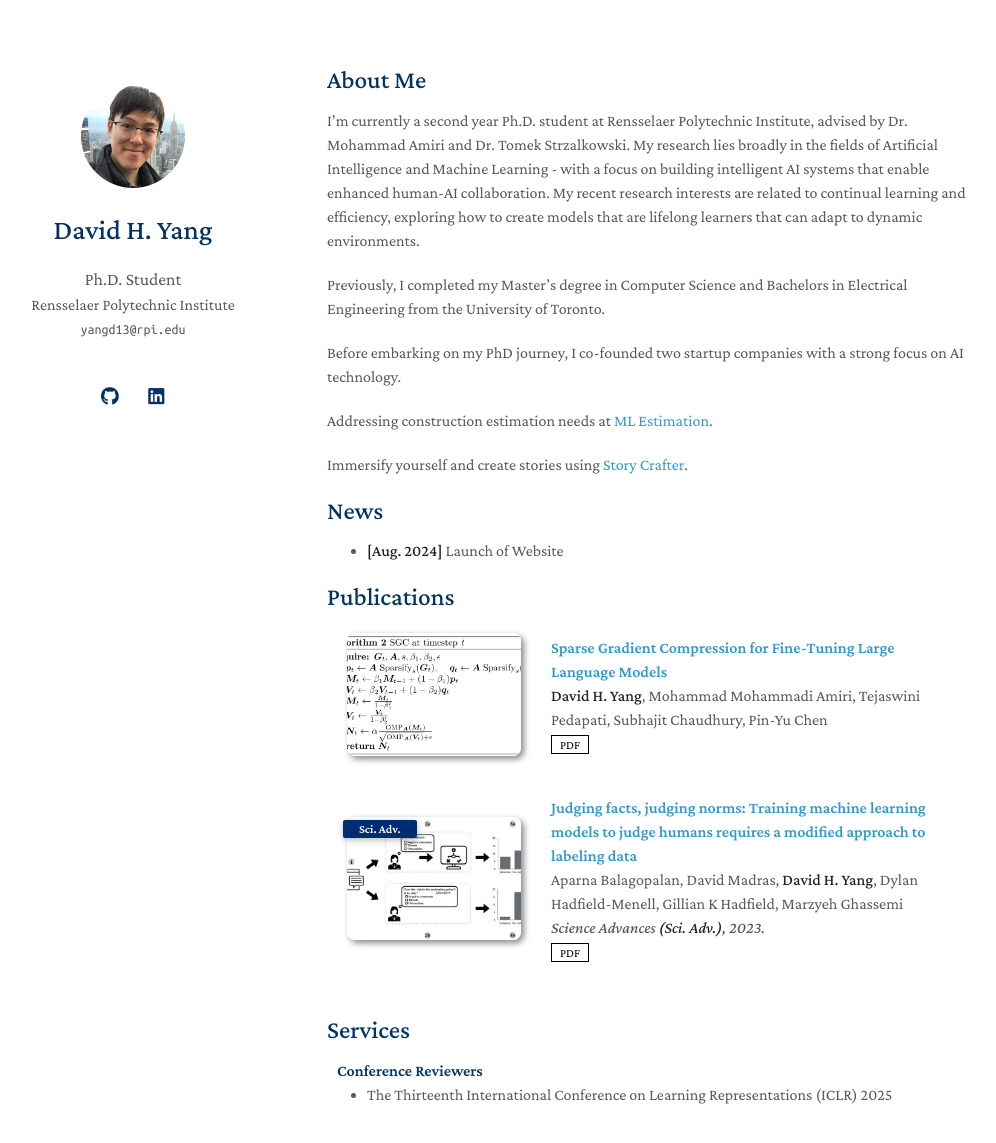
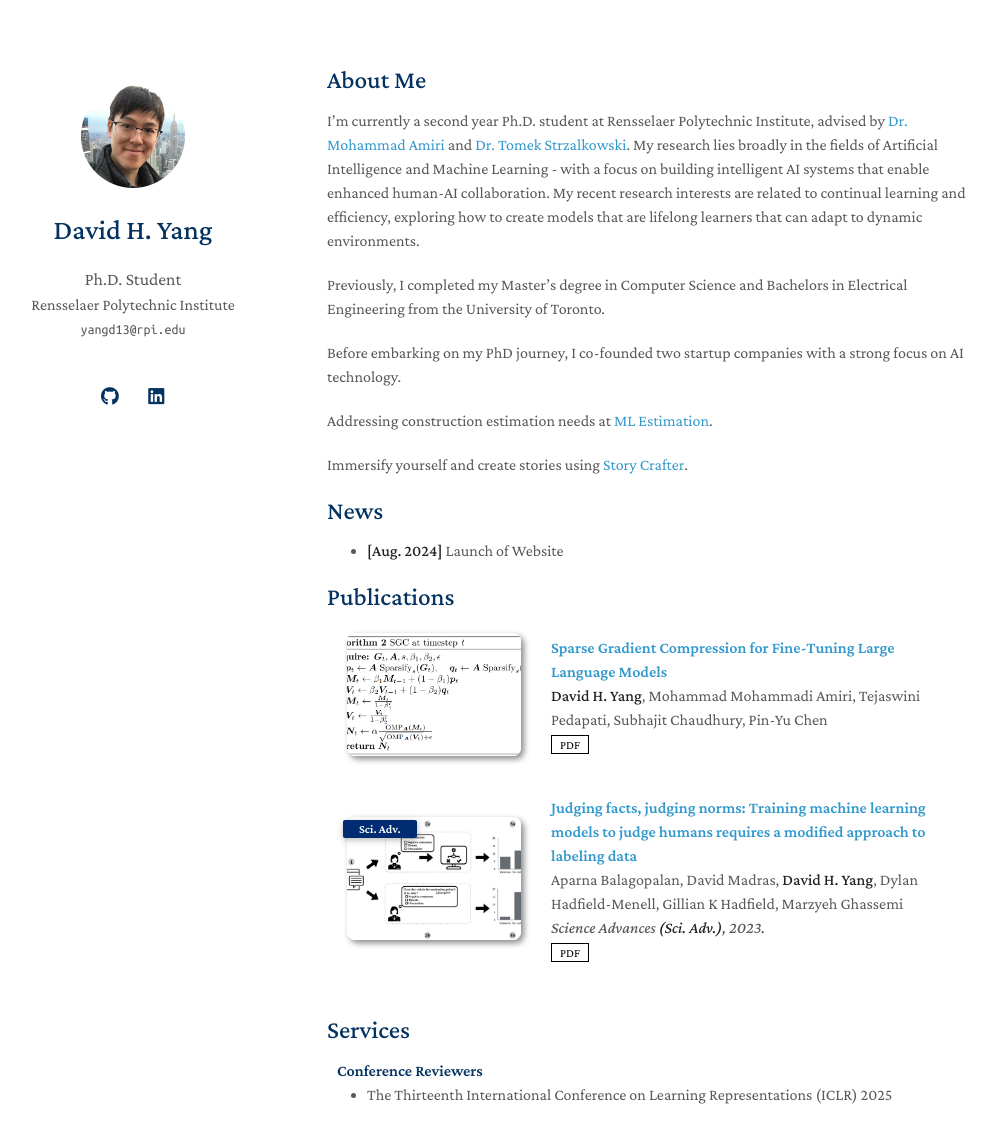
Before and after one commit to Davidhy514/davidhy514.github.io, a Jekyll site: the page built from index.md, in a window 1280 px wide and 1186 px high. Shown: the top 1143 px of the window, without its empty margins (143-1139 px from the left). Built offline with Jekyll 4.4.1, drawn with Linux system fonts in a browser that asks for light colours; a style sheet for code colours, icons or effects is not loaded; part of the change alters nothing that is shown.

```diff
--- a/index.md
+++ b/index.md
@@ -4,7 +4,7 @@ layout: homepage
 
 ## About Me
 
-I'm currently a second year Ph.D. student at Rensselaer Polytechnic Institute, advised by Dr. Mohammad Amiri and Dr. Tomek Strzalkowski. My research lies broadly in the fields of Artificial Intelligence and Machine Learning - with a focus on building intelligent AI systems that enable enhanced human-AI collaboration. My recent research interests are related to continual learning and efficiency, exploring how to create models that are lifelong learners that can adapt to dynamic environments.
+I'm currently a second year Ph.D. student at Rensselaer Polytechnic Institute, advised by [Dr. Mohammad Amiri](https://mmamiri.github.io/) and [Dr. Tomek Strzalkowski](https://lacailab.cogsci.rpi.edu/). My research lies broadly in the fields of Artificial Intelligence and Machine Learning - with a focus on building intelligent AI systems that enable enhanced human-AI collaboration. My recent research interests are related to continual learning and efficiency, exploring how to create models that are lifelong learners that can adapt to dynamic environments.
 
 Previously, I completed my Master's degree in Computer Science and Bachelors in Electrical Engineering from the University of Toronto.
 
```
